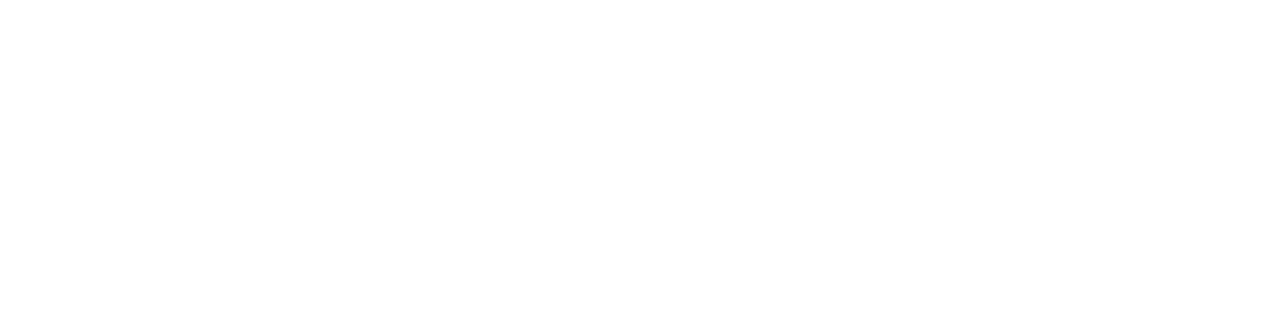
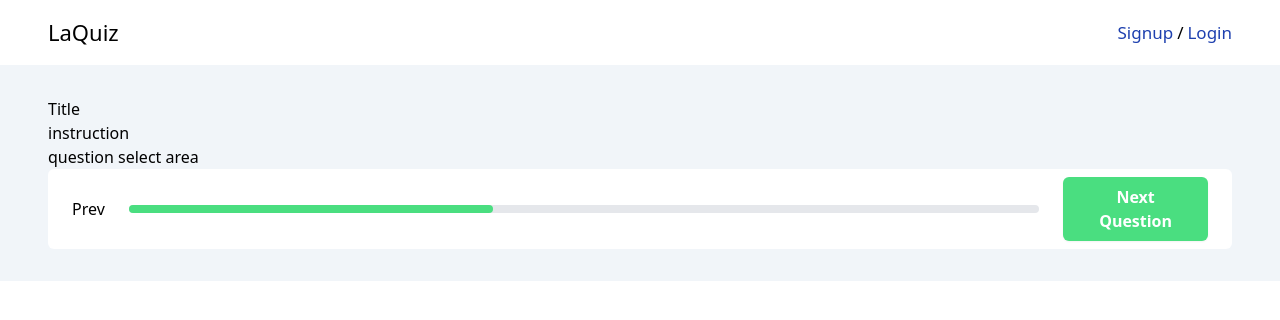
Before and after one commit to HabibSha/quiz-app, a React (Vite) app: page /quiz in a window 1280 px wide. Before the commit this address had no page. Shown: the top 320 px of the page. Built offline with nearby package versions, Linux system fonts and the light colour scheme.

Commit message:
Create a progress bar

```diff
--- a/src/components/Header.jsx
+++ b/src/components/Header.jsx
@@ -1,4 +1,4 @@
-import { NavLink } from "react-router-dom";
+import { Link, NavLink } from "react-router-dom";
 import styles from "../styles";
 
 const Header = () => {
@@ -6,7 +6,9 @@
     <>
       <section className="bg-white shadow-lg">
         <article className={`${styles.flexBetween} ${styles.container} py-4`}>
-          <p className="text-[20px] sm:text-[22px] font-[500]">LaQuiz</p>
+          <Link to="/" className="text-[20px] sm:text-[22px] font-[500]">
+            LaQuiz
+          </Link>
           <nav>
             <ul
               className={`${styles.flexCenter} gap-1 text-[15px] sm:text-[17px] text-blue-800`}
--- /dev/null
+++ b/src/components/ProgressBar.jsx
@@ -0,0 +1,16 @@
+const ProgressBar = () => {
+  return (
+    <article className="w-full bg-white px-6 py-2 rounded-md flex items-center justify-center gap-6">
+      <button className="max-w-[17.5%]">Prev</button>
+      <div className="w-[82%] bg-gray-200 rounded-full h-2">
+        <div
+          className="bg-green-400 h-2 rounded-full w-[40%]"
+          // style={{ width: `${progress}%` }}
+        ></div>
+      </div>
+      <button className="button-style2 max-w-[17.5%]">Next Question</button>
+    </article>
+  );
+};
+
+export default ProgressBar;
--- a/src/components/QuizList.jsx
+++ b/src/components/QuizList.jsx
@@ -1,3 +1,5 @@
+import { Link } from "react-router-dom";
+
 import jsDom from "../assets/jsDom.jpg";
 import styles from "../styles";
 
@@ -5,7 +7,10 @@
   return (
     <>
       <section>
-        <article className="p-3 shadow-sm rounded-md bg-white flex flex-col">
+        <Link
+          to="/quiz"
+          className="p-3 shadow-sm hover:shadow-md rounded-md bg-white flex flex-col"
+        >
           <img src={jsDom} alt="JavaScript DOM" />
           <div className="mt-2 font-semibold flex flex-col">
             <h6 className="h6">
@@ -16,7 +21,7 @@
               <p>Total points: 20</p>
             </div>
           </div>
-        </article>
+        </Link>
       </section>
     </>
   );
--- a/src/index.css
+++ b/src/index.css
@@ -15,4 +15,7 @@
   .button-style {
     @apply w-full px-4 py-3 text-white font-semibold border-none outline-none rounded-md shadow-sm bg-blue-600 hover:bg-blue-700;
   }
+  .button-style2 {
+    @apply px-4 py-2 text-white font-semibold border-none outline-none rounded-md shadow-sm bg-green-400 hover:bg-green-500;
+  }
 }
--- /dev/null
+++ b/src/pages/Quiz.jsx
@@ -0,0 +1,19 @@
+import ProgressBar from "../components/ProgressBar";
+import styles from "../styles";
+
+const Quiz = () => {
+  return (
+    <section>
+      <article className={`${styles.container} ${styles.paddingY}`}>
+        <h2>Title</h2>
+        <p>instruction</p>
+        <div>question select area</div>
+        <div>
+          <ProgressBar />
+        </div>
+      </article>
+    </section>
+  );
+};
+
+export default Quiz;
--- a/src/routers/Router.jsx
+++ b/src/routers/Router.jsx
@@ -4,6 +4,7 @@
 import Home from "../pages/Home";
 import SignUp from "../pages/SignUp";
 import Login from "../pages/Login";
+import Quiz from "../pages/Quiz";
 
 const Router = () => {
   return (
@@ -13,6 +14,7 @@
           <Route index element={<Home />} />
           <Route path="signup" element={<SignUp />} />
           <Route path="login" element={<Login />} />
+          <Route path="quiz" element={<Quiz />} />
         </Route>
       </Routes>
     </>
```
